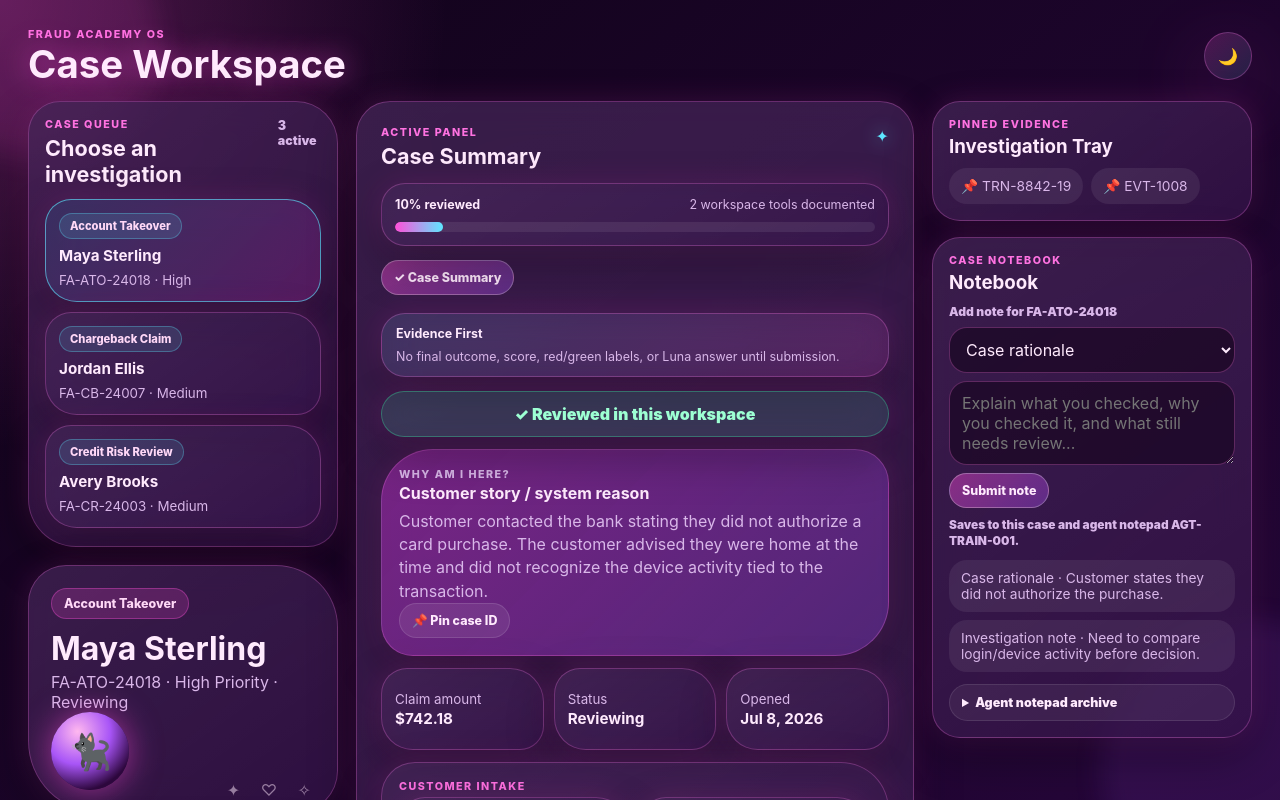
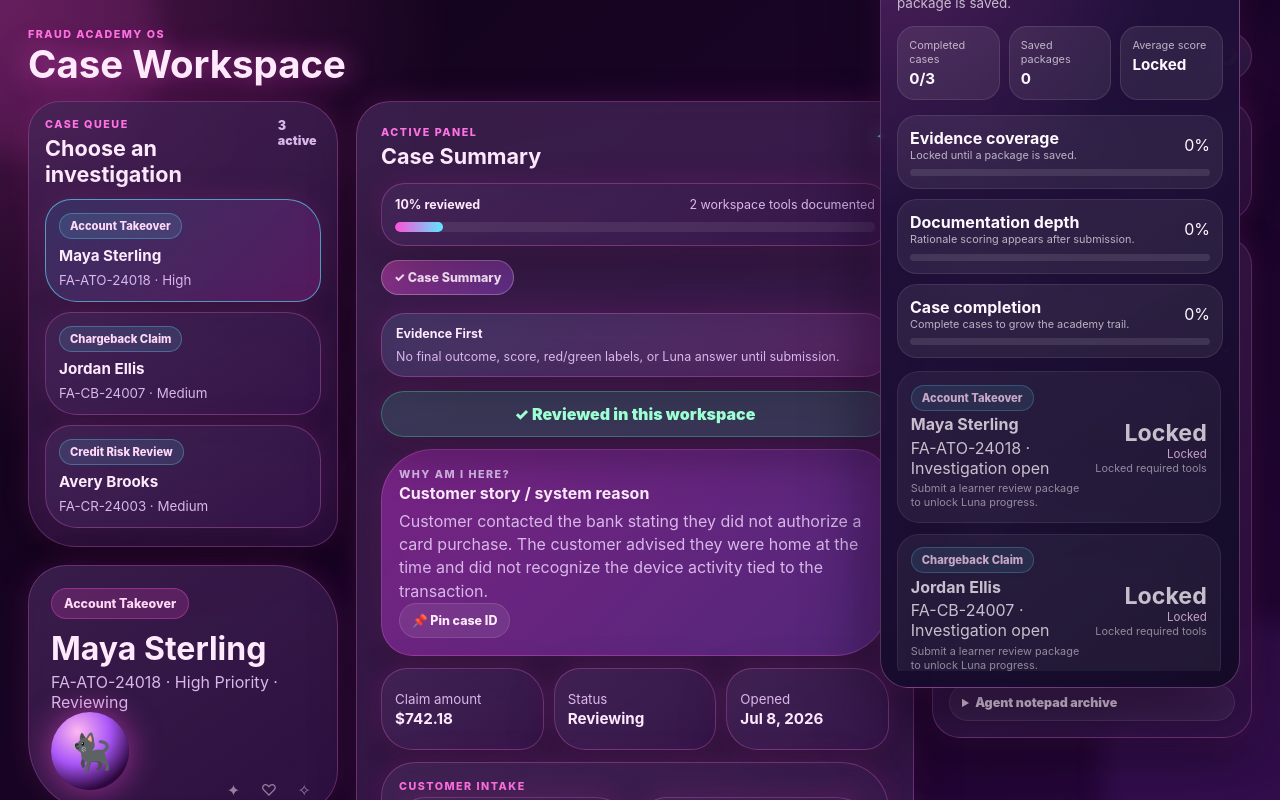
Before and after one commit to iamre2024-debug/fraud-Academy-v1, a React (Vite) app: page / in a window 1280 px wide. Shown: the top 800 px of the page. Built offline with nearby package versions, Linux system fonts and the light colour scheme.

Commit message:
Mount academy progress layer

```diff
--- a/src/main.jsx
+++ b/src/main.jsx
@@ -1,13 +1,16 @@
 import React from 'react';
 import { createRoot } from 'react-dom/client';
 import App from './App.jsx';
+import AcademyProgress from './AcademyProgress.jsx';
 import './styles.css';
 import './records.css';
 import './case-summary.css';
 import './lunaDebrief.css';
+import './academyProgress.css';
 
 createRoot(document.getElementById('root')).render(
   <React.StrictMode>
     <App />
+    <AcademyProgress />
   </React.StrictMode>
 );
```
